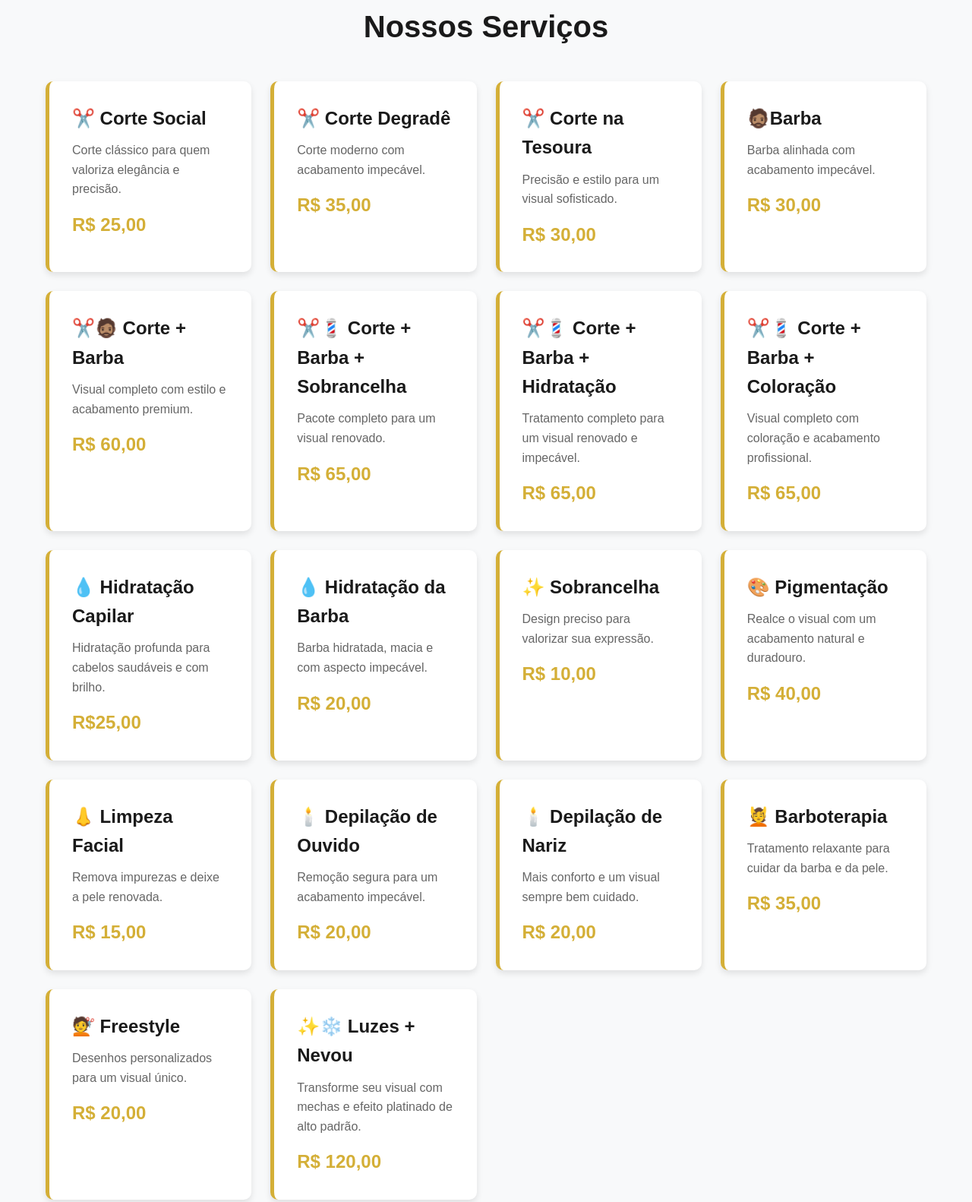
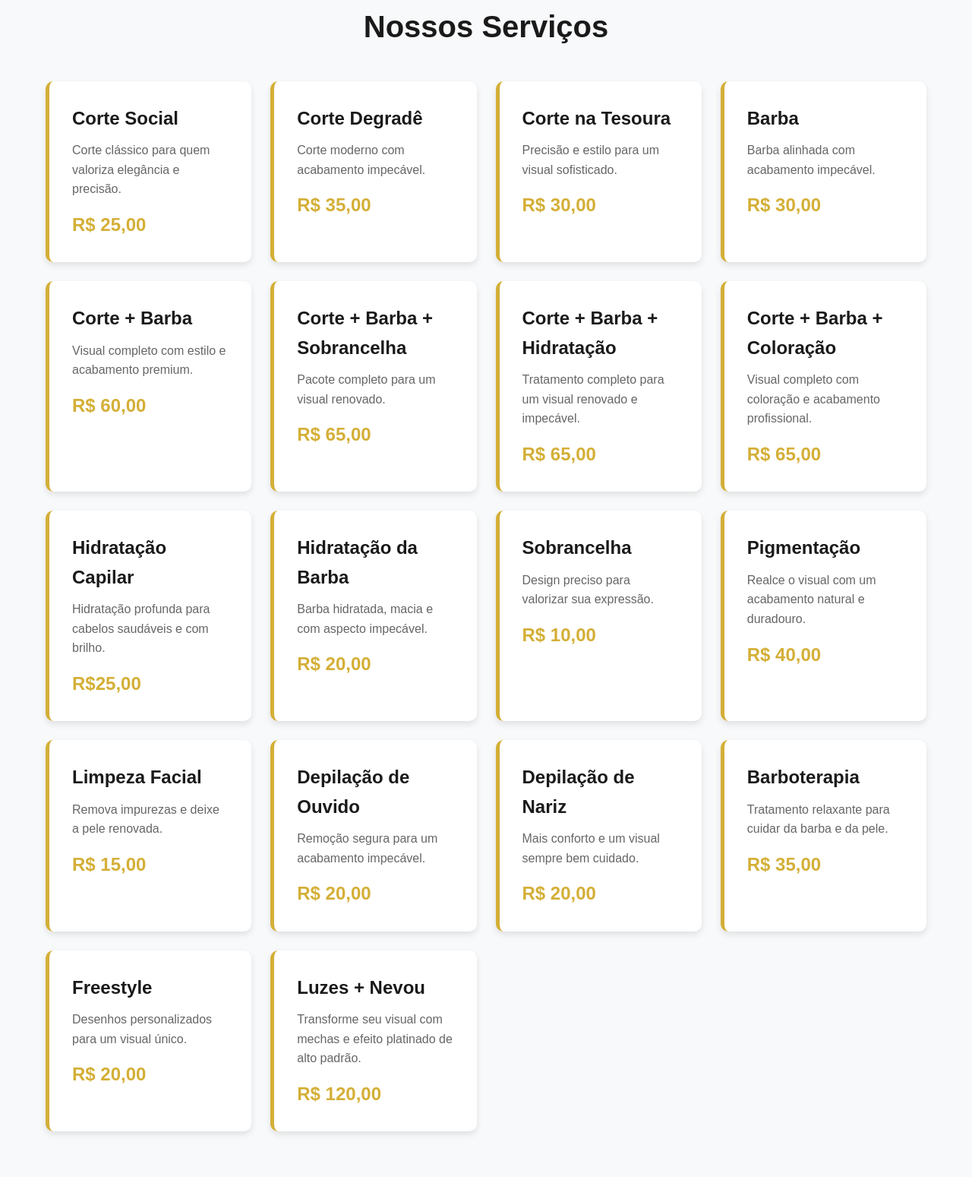
Before and after one commit to pedrobaum05/Barbershop-Manager, a plain HTML site: page index.html in a window 1280 px wide. Shown: the part 1817-3399 px from the top of the page at 76% size. Drawn offline with nearby package versions, Linux system fonts and the light colour scheme.

Commit message:
Modificações de alguns emojis

```diff
--- a/index.html
+++ b/index.html
@@ -76,110 +76,110 @@
             <div class="servicos-container">
 
                 <div class="servico-item">
-                    <h3>✂️ Corte Social</h3>
+                    <h3> Corte Social</h3>
                     <p>Corte clássico para quem valoriza elegância e precisão.</p>
                     <span class="preco">R$ 25,00</span>
                 </div>
 
                 <div class="servico-item">
-                    <h3>✂️ Corte Degradê</h3>
+                    <h3> Corte Degradê </h3>
                     <p>Corte moderno com acabamento impecável.</p>
                     <span class="preco">R$ 35,00</span>
                 </div>
 
                 <div class="servico-item">
-                    <h3>✂️ Corte na Tesoura</h3>
+                    <h3> Corte na Tesoura </h3>
                     <p>Precisão e estilo para um visual sofisticado.</p>
                     <span class="preco">R$ 30,00</span>
                 </div>
 
                 <div class="servico-item">
-                    <h3>🧔🏽Barba</h3>
+                    <h3> Barba </h3>
                     <p>Barba alinhada com acabamento impecável.</p>
                     <span class="preco">R$ 30,00</span>
                 </div>
 
                 <div class="servico-item">
-                    <h3>✂️🧔🏽 Corte + Barba</h3>
+                    <h3> Corte + Barba </h3>
                     <p>Visual completo com estilo e acabamento premium.</p>
                     <span class="preco">R$ 60,00</span>
                 </div>
 
                 <div class="servico-item">
-                    <h3>✂️💈 Corte + Barba + Sobrancelha</h3>
+                    <h3> Corte + Barba + Sobrancelha </h3>
                     <p>Pacote completo para um visual renovado.</p>
                     <span class="preco">R$ 65,00</span>
                 </div>
 
                 <div class="servico-item">
-                    <h3>✂️💈 Corte + Barba + Hidratação</h3>
+                    <h3> Corte + Barba + Hidratação </h3>
                     <p>Tratamento completo para um visual renovado e impecável.</p>
                     <span class="preco">R$ 65,00</span>
                 </div>
 
                 <div class="servico-item">
-                    <h3>✂️💈 Corte + Barba + Coloração</h3>
+                    <h3> Corte + Barba + Coloração </h3>
                     <p>Visual completo com coloração e acabamento profissional.</p>
                     <span class="preco">R$ 65,00</span>
                 </div>
 
                 <div class="servico-item">
-                    <h3>💧 Hidratação Capilar</h3>
+                    <h3> Hidratação Capilar </h3>
                     <p>Hidratação profunda para cabelos saudáveis e com brilho.</p>
                     <span class="preco"> R$25,00</span>
                 </div>
 
                 <div class="servico-item">
-                    <h3>💧 Hidratação da Barba</h3>
+                    <h3> Hidratação da Barba </h3>
                     <p>Barba hidratada, macia e com aspecto impecável.</p>
                     <span class="preco"> R$ 20,00</span>
                 </div>
 
                 <div class="servico-item">
-                    <h3>✨ Sobrancelha</h3>
+                    <h3> Sobrancelha </h3>
                     <p>Design preciso para valorizar sua expressão.</p>
                     <span class="preco">R$ 10,00</span>
                 </div>
 
                 <div class="servico-item">
-                    <h3>🎨 Pigmentação</h3>
+                    <h3> Pigmentação </h3>
                     <p>Realce o visual com um acabamento natural e duradouro.</p>
                     <span class="preco">R$ 40,00</span>
                 </div>
 
                 <div class="servico-item">
-                    <h3>👃 Limpeza Facial</h3>
+                    <h3> Limpeza Facial </h3>
                     <p>Remova impurezas e deixe a pele renovada.</p>
                     <span class="preco">R$ 15,00</span>
                 </div>
 
                 <div class="servico-item">
-                    <h3>🕯️ Depilação de Ouvido</h3>
+                    <h3> Depilação de Ouvido</h3>
                     <p>Remoção segura para um acabamento impecável.</p>
                     <span class="preco">R$ 20,00</span>
                 </div>
 
                 <div class="servico-item">
-                    <h3>🕯️ Depilação de Nariz</h3>
+                    <h3> Depilação de Nariz</h3>
                     <p>Mais conforto e um visual sempre bem cuidado.</p>
                     <span class="preco">R$ 20,00</span>
                 </div>
 
                 <div class="servico-item">
-                    <h3>💆 Barboterapia</h3>
+                    <h3> Barboterapia</h3>
                     <p>Tratamento relaxante para cuidar da barba e da pele.</p>
                     <span class="preco">R$ 35,00</span>
                 </div>
 
 
                 <div class="servico-item">
-                    <h3>💇 Freestyle</h3>
+                    <h3> Freestyle</h3>
                     <p>Desenhos personalizados para um visual único.</p>
                     <span class="preco">R$ 20,00</span>
                 </div>
 
                 <div class="servico-item">
-                    <h3>✨❄️ Luzes + Nevou</h3>
+                    <h3> Luzes + Nevou</h3>
                     <p>Transforme seu visual com mechas e efeito platinado de alto padrão.</p>
                     <span class="preco">R$ 120,00</span>
                 </div>
```
